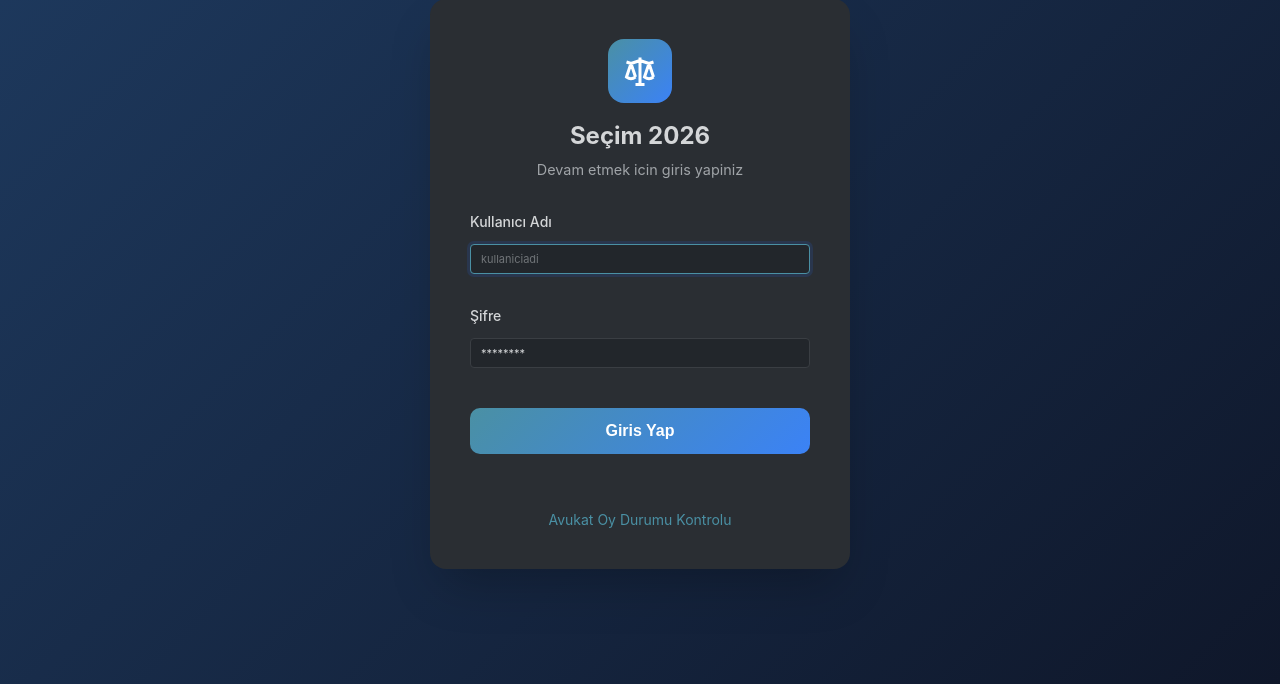
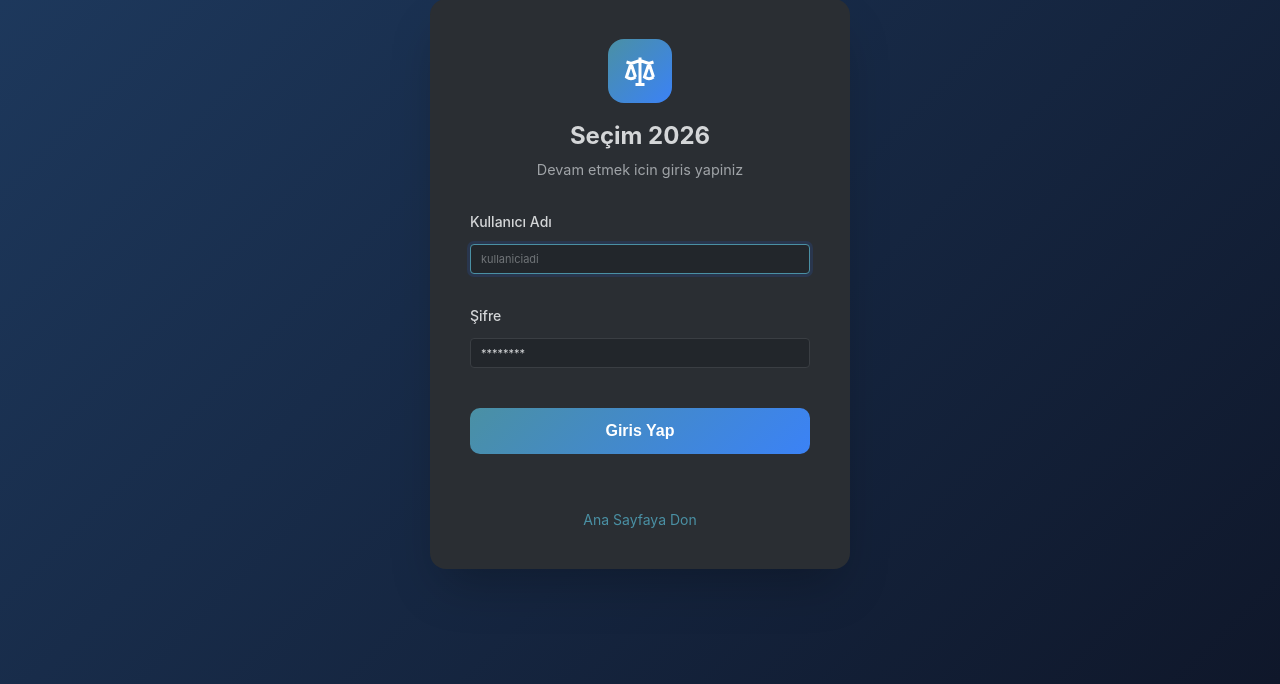
Before and after one commit to bahadirgokdemir/Election-management-and-analysis, a Django app: page /auth/login/ in a window 1280 px wide. Shown: the part 116-800 px from the top of the page. Run offline with Django 5.2, Linux system fonts and the light colour scheme.

Commit message:
Fix login page link and logout redirect
- Changed login page footer link to go to landing page instead of old voting check page
- Changed logout to redirect to landing page instead of login page

Co-Authored-By: Claude Opus 4.5 <noreply@anthropic.com>

```diff
--- a/app/templates/app/auth/login.html
+++ b/app/templates/app/auth/login.html
@@ -224,7 +224,7 @@
     </form>
 
     <div class="login-footer">
-      <a href="{% url 'lawyer_voting_check' %}">Avukat Oy Durumu Kontrolu</a>
+      <a href="{% url 'landing' %}">Ana Sayfaya Don</a>
     </div>
   </div>
 </body>
--- a/app/views_auth.py
+++ b/app/views_auth.py
@@ -53,7 +53,7 @@ def auth_logout(request):
     """Cikis yap"""
     logout(request)
     messages.success(request, 'Basariyla cikis yaptiniz.')
-    return redirect('auth_login')
+    return redirect('landing')
 
 
 @admin_required
```
